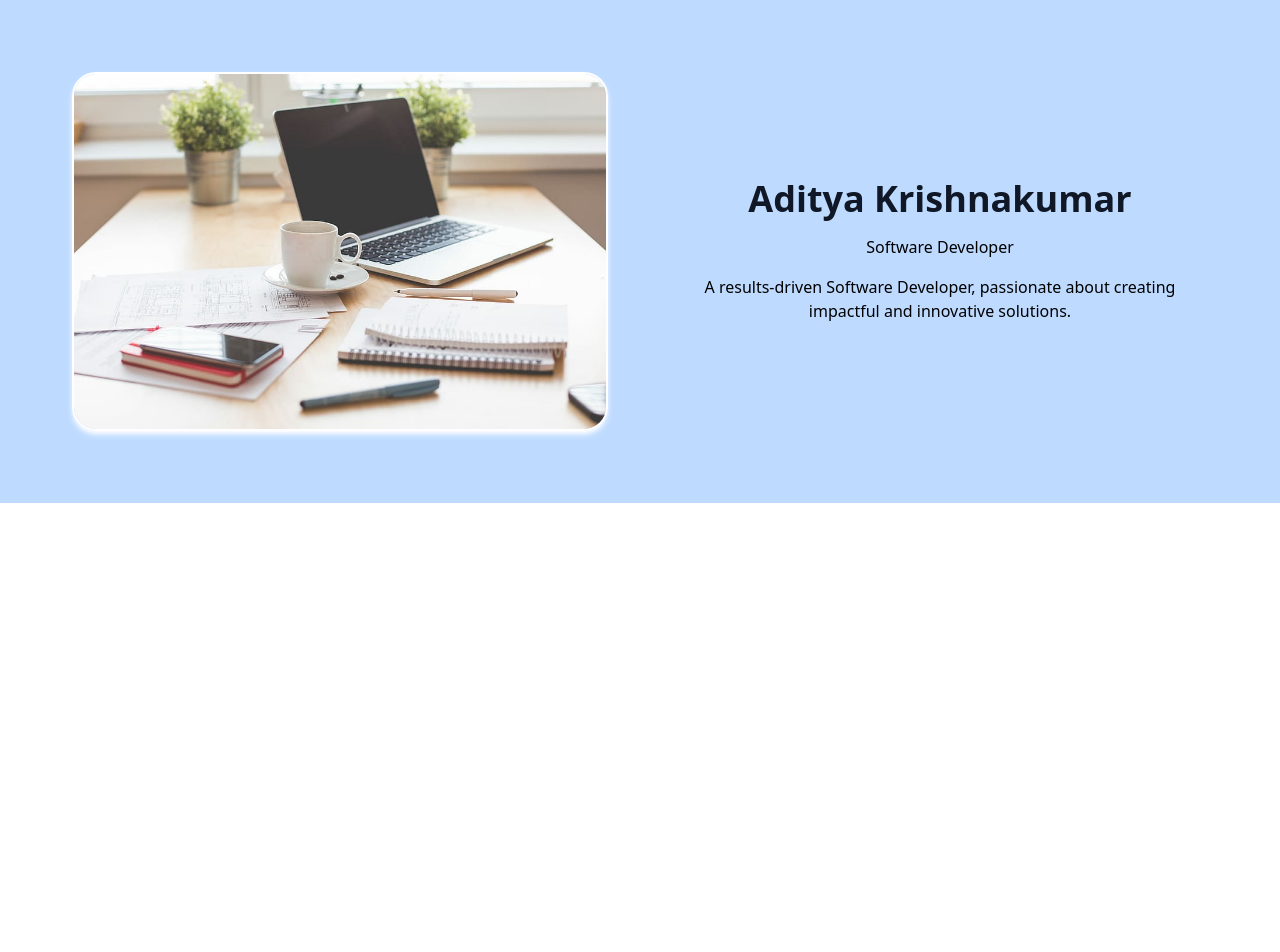
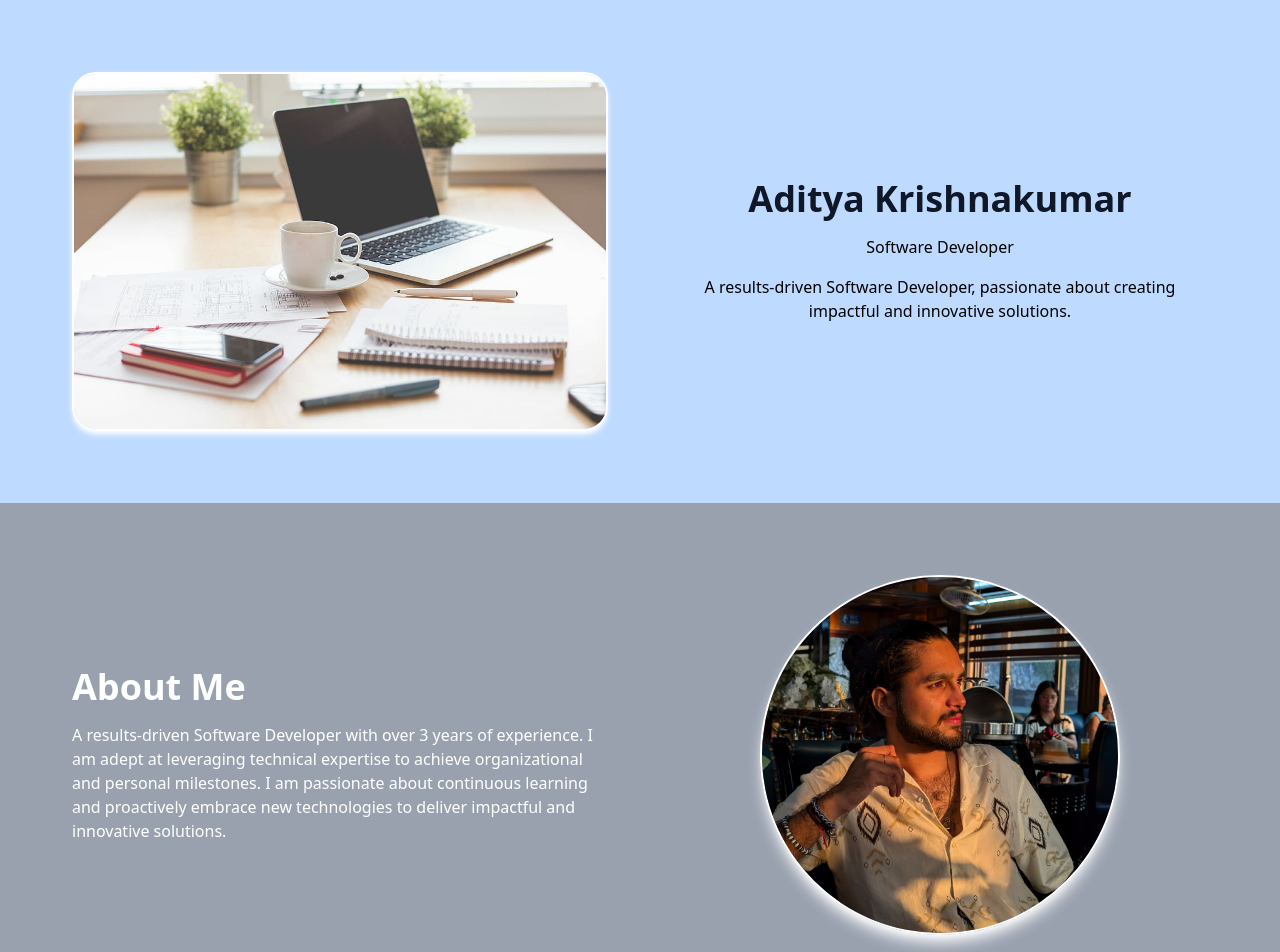
Before and after one commit to aditya-krishnakumarTV/Cloud-Resume-Challenge, a React app in the folder frontend/: page / in a window 1280 px wide. Shown: the top 952 px of the page. Before the commit the page ends 800 px from the top, so only its background shows below. Built offline with nearby package versions, Linux system fonts and the light colour scheme; the HTML template or start-up script is replaced by a standard one.

Commit message:
Added info page

```diff
--- a/frontend/src/App.tsx
+++ b/frontend/src/App.tsx
@@ -1,9 +1,11 @@
 import Home from "./pages/Home";
+import Info from "./pages/Info";
 
 function App() {
   return (
     <>
       <Home />
+      <Info />
     </>
   );
 }
--- /dev/null
+++ b/frontend/src/pages/Info.tsx
@@ -0,0 +1,31 @@
+function Info() {
+  return (
+    <div className="bg-gray-400">
+      <div className="max-w-7xl mx-auto p-10">
+        <div className="flex flex-col md:flex-row">
+          <div className="flex-1 my-auto p-8">
+            <div className="text-left text-white space-y-4">
+              <h1 className="text-4xl font-bold">About Me</h1>
+              <p>
+                A results-driven Software Developer with over 3 years of
+                experience. I am adept at leveraging technical expertise to
+                achieve organizational and personal milestones. I am passionate
+                about continuous learning and proactively embrace new
+                technologies to deliver impactful and innovative solutions.
+              </p>
+            </div>
+          </div>
+
+          <div className="flex-1 p-8">
+            <img
+              className="rounded-full w-90 h-90 object-cover mx-auto border-2 border-white shadow-lg shadow-white"
+              src="../../public/profilepic.jpg"
+            />
+          </div>
+        </div>
+      </div>
+    </div>
+  );
+}
+
+export default Info;
```
Also changed, not shown: frontend/public/profilepic.jpg (added).
